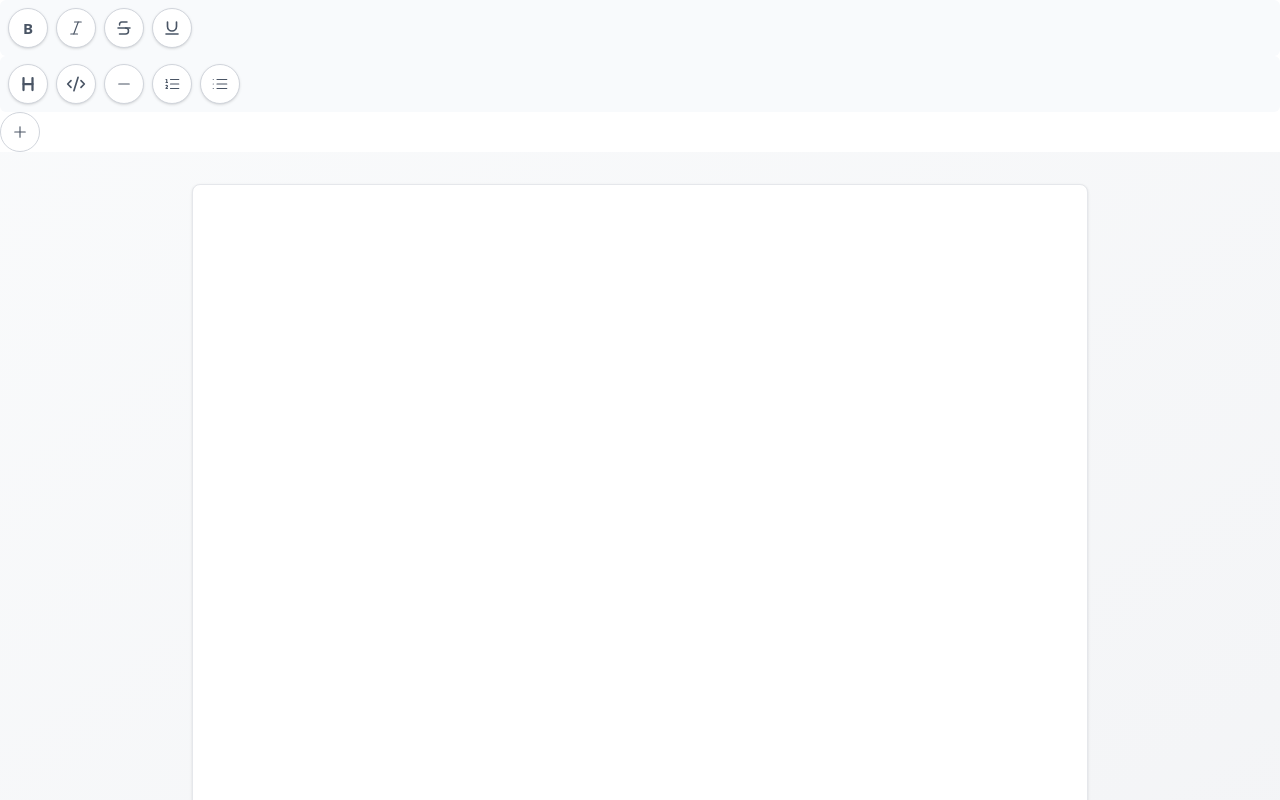
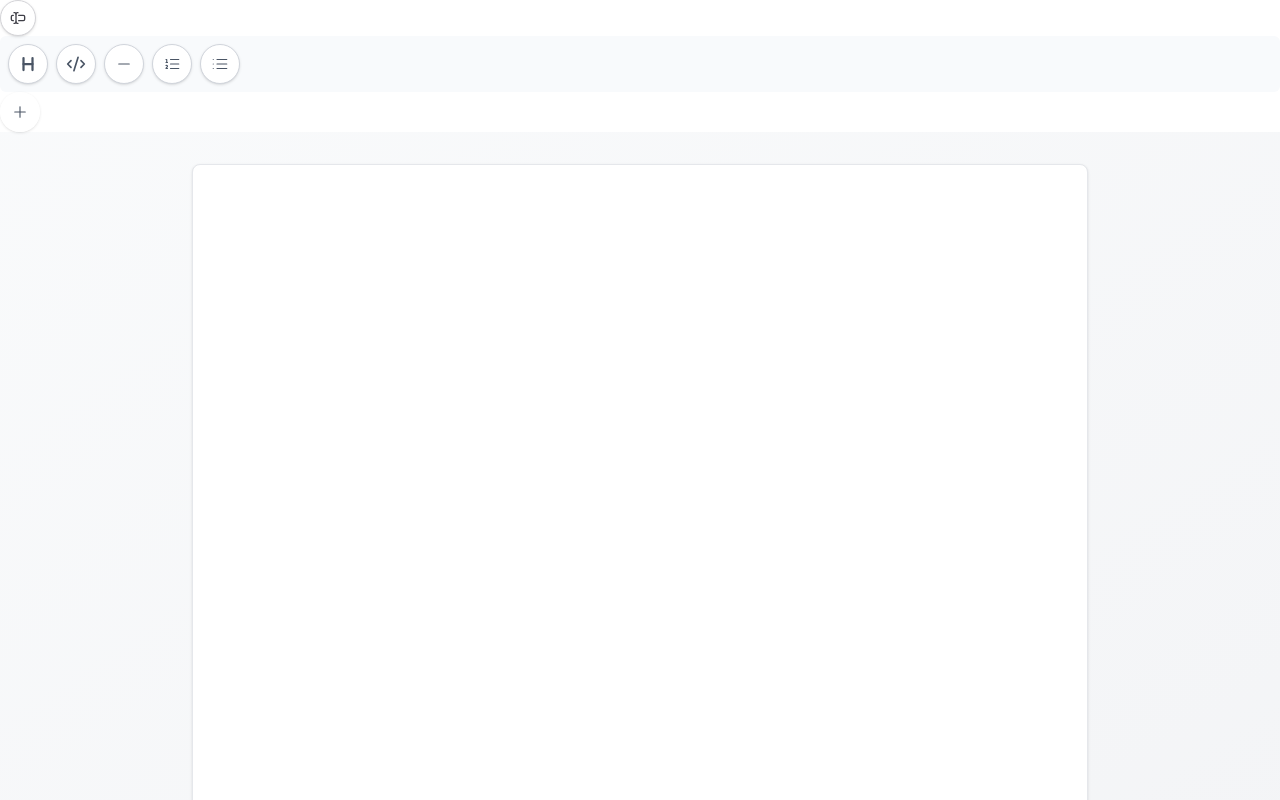
Before and after one commit to Ibadan-boy/Harkowe, a React (Vite) app: page / in a window 1280 px wide. Shown: the top 800 px of the page. Built offline with nearby package versions, Linux system fonts and the light colour scheme.

Commit message:
"Added a new text formatting button to the editor menu."

```diff
--- a/src/components/AllInsert.jsx
+++ b/src/components/AllInsert.jsx
@@ -10,26 +10,29 @@ export default function AllInsert({ editor }) {
   };
 
   return (
-    <div className="relative inline-block"> {/* Wrapper prevents background patch */}
-      <div className="bg-transparent p-0 m-0"> {/* No white patch */}
+    <div className="relative inline-flex items-center">
+      {/* Main Insert Button */}
       <button
         onClick={toggleInsert}
         className="
           w-10 h-10 flex items-center justify-center
-            rounded-full border border-gray-300
-            text-gray-600 bg-transparent
-            hover:bg-blue-100/40 transition-all duration-200
-            focus:outline-none
+          rounded-full
+          text-gray-600 bg-white/80 backdrop-blur-sm
+          hover:bg-blue-50 hover:text-blue-600
+          active:bg-blue-100
+          transition-all duration-200
+          focus:outline-none focus:ring-2 focus:ring-blue-500/20
+          shadow-sm border-0
         "
         aria-label="Insert Menu"
         title="Insert (Ctrl+I)"
       >
         <Plus strokeWidth={1.5} size={18} />
       </button>
-      </div>
 
+      {/* Insert Menu Appears Close to the Button */}
       {showInsert && (
-        <div className="absolute z-50 mt-2">
+        <div className="absolute left-10 top-0 z-50">
           <Insert editor={editor} />
         </div>
       )}
--- /dev/null
+++ b/src/components/Menu/AllTextFormatting.jsx
@@ -0,0 +1,26 @@
+import { useState } from "react";
+import { TextCursorInput } from "lucide-react";
+import TextFormattingMenu from "./TextFormattingMenu";
+
+export default function AllTextFormatting({ editor }) {
+  const [showMenu, setShowMenu] = useState(false);
+
+  const toggleMenu = () => setShowMenu(prev => !prev);
+
+  return (
+    <div className="relative inline-block">
+      <button
+        onClick={toggleMenu}
+        className="w-9 h-9 flex items-center justify-center rounded-full bg-white border border-zinc-300 shadow-sm hover:shadow-md hover:bg-zinc-100 transition"
+      >
+        <TextCursorInput strokeWidth={2} size={20} className="w-4 h-4 text-zinc-700" />
+      </button>
+
+      {showMenu && (
+        <div className="absolute z-10 top-full mt-2 w-48 bg-white shadow-lg border border-zinc-200 rounded-lg p-2 animate-fade-in">
+          <TextFormattingMenu editor={editor}/>
+        </div>
+      )}
+    </div>
+  );
+}
--- a/src/components/MyEditor.jsx
+++ b/src/components/MyEditor.jsx
@@ -7,6 +7,7 @@ import BlockTools from './Menu/BlockToolsMenu';
 import Insert from './Menu/Insert';
 import Link from '@tiptap/extension-link';
 import AllInsert from './AllInsert';
+import AllTextFormatting from './Menu/AllTextFormatting';
 
 const extensions = [
   StarterKit,
@@ -71,12 +72,10 @@ const MyEditor = () => {
 
   return (
     <>
-      <div>
-        <TextFormattingMenu editor={editor} />
+
+        <AllTextFormatting editor={editor} />
         <BlockTools editor={editor} />
         <AllInsert editor={editor} linkiImage={addImage} />
-
-      </div>
 
       {/* Global styles to remove outlines */}
       <style
```
Lines whose indentation alone changed are shown as unchanged.
